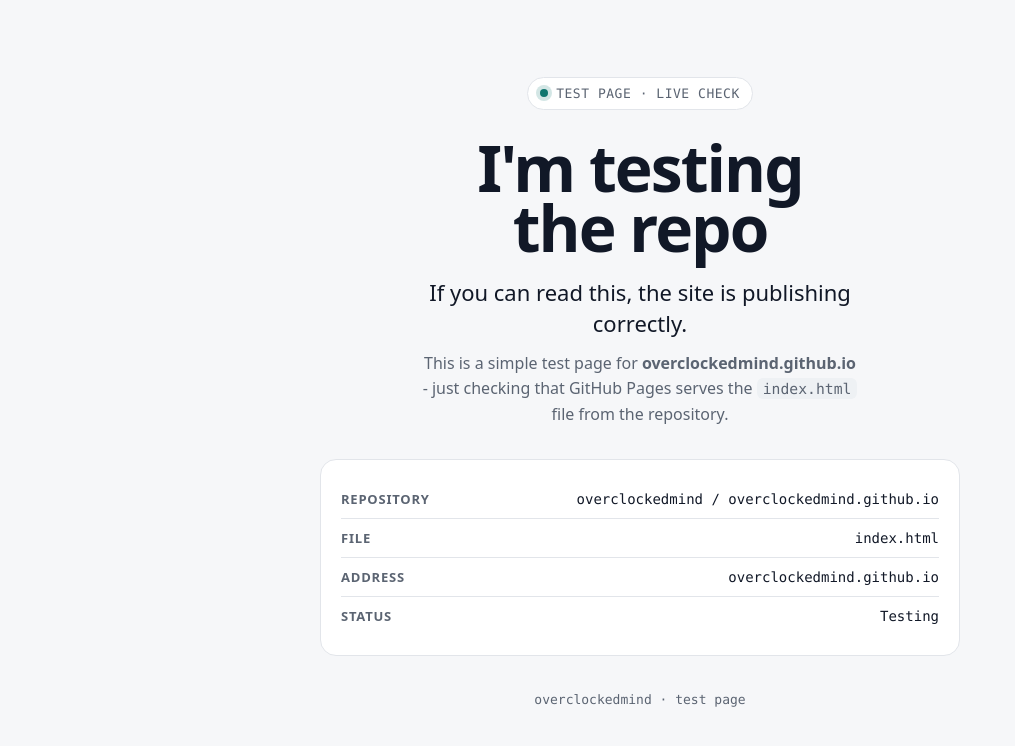
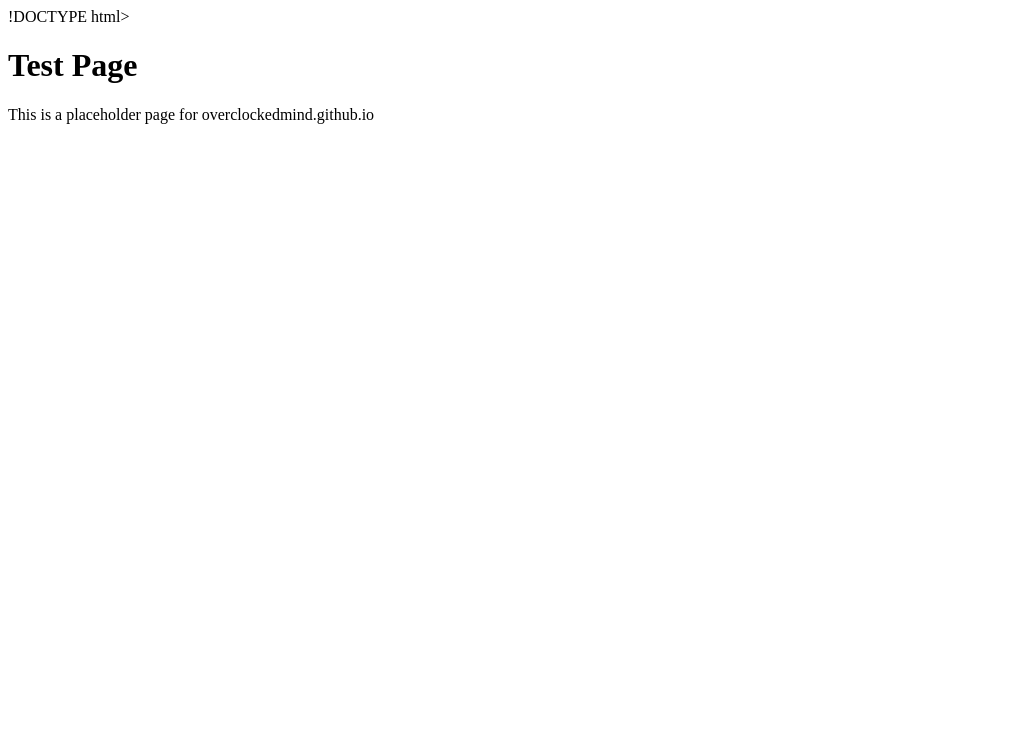
Before and after one commit to overclockedmind/overclockedmind.github.io, a plain HTML site: page index.html in a window 1280 px wide. Shown: the whole page, without its empty margins (0-1015 px from the left). Drawn offline with Linux system fonts and the light colour scheme.

Commit message:
Update of index.html
Updating to "plain-jane" index.html

```diff
--- a/index.html
+++ b/index.html
@@ -1,164 +1,11 @@
-<!doctype html>
+!DOCTYPE html>
 <html lang="en">
-  <head>
-    <meta charset="utf-8" />
-    <meta name="viewport" content="width=device-width, initial-scale=1, viewport-fit=cover" />
-    <meta name="color-scheme" content="light dark" />
-    <link rel="icon" href="data:," />
-    <title>Test Page - I'm testing the repo</title>
-    <style>
-      :root {
-        --bg: #f6f7f9;
-        --surface: #ffffff;
-        --text: #111827;
-        --muted: #5b6472;
-        --border: #e2e5ea;
-        --accent: #0f766e;
-        --code-bg: #eef1f4;
-      }
-      @media (prefers-color-scheme: dark) {
-        :root {
-          --bg: #0b0f14;
-          --surface: #131a22;
-          --text: #e6edf3;
-          --muted: #9aa4b2;
-          --border: #26313d;
-          --accent: #2dd4bf;
-          --code-bg: #1c2632;
-        }
-      }
-      * { box-sizing: border-box; }
-      html, body { height: 100%; }
-      body {
-        margin: 0;
-        background: var(--bg);
-        color: var(--text);
-        font-family: ui-sans-system, system-ui, -apple-system, Segoe UI, Roboto, Helvetica, Arial, sans-serif;
-        display: grid;
-        place-items: center;
-        padding: 24px 16px 40px;
-      }
-      main {
-        width: 100%;
-        max-width: 640px;
-        text-align: center;
-      }
-      .status {
-        display: inline-flex;
-        align-items: center;
-        gap: 8px;
-        font-family: ui-monospace, SFMono-Regular, Menlo, Consolas, monospace;
-        font-size: 13px;
-        letter-spacing: 0.04em;
-        text-transform: uppercase;
-        color: var(--muted);
-        background: var(--surface);
-        border: 1px solid var(--border);
-        padding: 8px 12px;
-        border-radius: 999px;
-        margin-bottom: 28px;
-      }
-      .dot {
-        width: 8px; height: 8px; border-radius: 999px;
-        background: var(--accent);
-        box-shadow: 0 0 0 4px color-mix(in srgb, var(--accent) 18%, transparent);
-        flex: none;
-      }
-      h1 {
-        margin: 0;
-        font-size: clamp(40px, 8vw, 64px);
-        line-height: 0.95;
-        letter-spacing: -0.03em;
-        font-weight: 800;
-      }
-      .lead {
-        margin: 18px auto 0;
-        font-size: clamp(18px, 3.5vw, 22px);
-        line-height: 1.4;
-        color: var(--text);
-        max-width: 34ch;
-      }
-      .sub {
-        margin: 12px auto 0;
-        font-size: 16px;
-        line-height: 1.6;
-        color: var(--muted);
-        max-width: 48ch;
-      }
-      .card {
-        margin-top: 32px;
-        background: var(--surface);
-        border: 1px solid var(--border);
-        border-radius: 16px;
-        padding: 20px;
-        text-align: left;
-      }
-      .card-row {
-        display: flex;
-        flex-wrap: wrap;
-        gap: 8px 16px;
-        justify-content: space-between;
-        align-items: baseline;
-        padding: 10px 0;
-        border-bottom: 1px solid var(--border);
-      }
-      .card-row:last-child { border-bottom: 0; }
-      .label {
-        font-size: 13px;
-        letter-spacing: 0.06em;
-        text-transform: uppercase;
-        color: var(--muted);
-        font-weight: 600;
-      }
-      .value {
-        font-family: ui-monospace, SFMono-Regular, Menlo, Consolas, monospace;
-        font-size: 14px;
-        word-break: break-all;
-        text-align: right;
-      }
-      code {
-        background: var(--code-bg);
-        padding: 2px 6px;
-        border-radius: 6px;
-        font-family: ui-monospace, SFMono-Regular, Menlo, Consolas, monospace;
-        font-size: 0.92em;
-      }
-      footer {
-        margin-top: 36px;
-        font-size: 13px;
-        color: var(--muted);
-        font-family: ui-monospace, SFMono-Regular, Menlo, Consolas, monospace;
-      }
-    </style>
-  </head>
-  <body>
-    <main>
-      <div class="status"><span class="dot" aria-hidden="true"></span> Test page &middot; Live check</div>
-
-      <h1>I'm testing<br />the repo</h1>
-      <p class="lead">If you can read this, the site is publishing correctly.</p>
-      <p class="sub">This is a simple test page for <strong>overclockedmind.github.io</strong> - just checking that GitHub Pages serves the <code>index.html</code> file from the repository.</p>
-
-      <section class="card" aria-label="Test details">
-        <div class="card-row">
-          <span class="label">Repository</span>
-          <span class="value">overclockedmind / overclockedmind.github.io</span>
-        </div>
-        <div class="card-row">
-          <span class="label">File</span>
-          <span class="value">index.html</span>
-        </div>
-        <div class="card-row">
-          <span class="label">Address</span>
-          <span class="value">overclockedmind.github.io</span>
-        </div>
-        <div class="card-row">
-          <span class="label">Status</span>
-          <span class="value">Testing</span>
-        </div>
-      </section>
-
-      <footer>overclockedmind &middot; test page</footer>
-    </main>
-  </body>
+<head>
+<meta charset="utf-8">
+<title>Test Page</title>
+</head>
+<body>
+<h1>Test Page</h1>
+<p>This is a placeholder page for overclockedmind.github.io</p>
+</body>
 </html>
```
